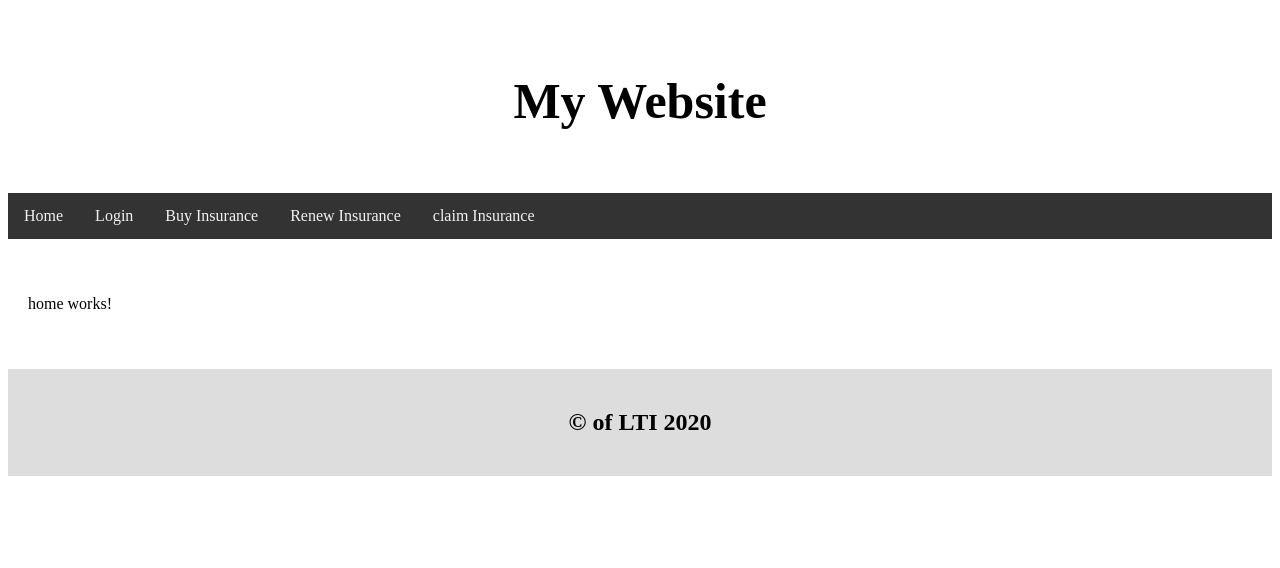
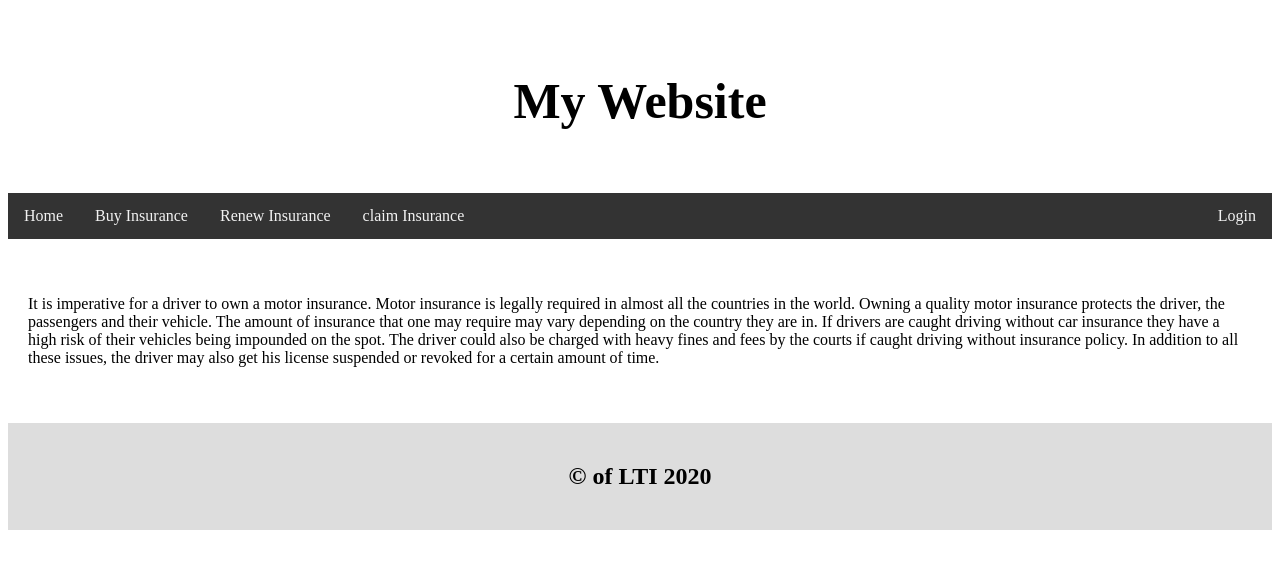
Before and after one commit to RiturajG08/gen-ins-front-end, an Angular app: page / in a window 1280 px wide. Shown: the top 568 px of the page. Built offline with nearby package versions, Linux system fonts and the light colour scheme.

Commit message:
changed login to right

```diff
--- a/src/app/home/home.component.html
+++ b/src/app/home/home.component.html
@@ -1 +1,7 @@
-<p>home works!</p>
+<p>It is imperative for a driver to own a motor insurance.
+    Motor insurance is legally required in almost all the countries in the world.
+    Owning a quality motor insurance protects the driver, the passengers and their vehicle.
+    The amount of insurance that one may require may vary depending on the country they are in.
+    If drivers are caught driving without car insurance they have a high risk of their vehicles being impounded on the spot.
+    The driver could also be charged with heavy fines and fees by the courts if caught driving without insurance policy.
+    In addition to all these issues, the driver may also get his license suspended or revoked for a certain amount of time.</p>
--- a/src/app/navbar/navbar.component.css
+++ b/src/app/navbar/navbar.component.css
@@ -18,3 +18,7 @@
     background-color: #ddd;
     color: black;
   }
+
+  .topnav a.login{
+    float: right;
+  }
--- a/src/app/navbar/navbar.component.html
+++ b/src/app/navbar/navbar.component.html
@@ -1,6 +1,6 @@
 <div class="topnav">
     <a routerLink=''>Home</a>
-    <a routerLink='login'>Login</a>
+    <a routerLink='login' class="login">Login</a>
     <a routerLink='buy-insurance'>Buy Insurance</a>
     <a routerLink='renew-insurance'>Renew Insurance</a>
     <a routerLink='claim-insurance'>claim Insurance</a>
```
